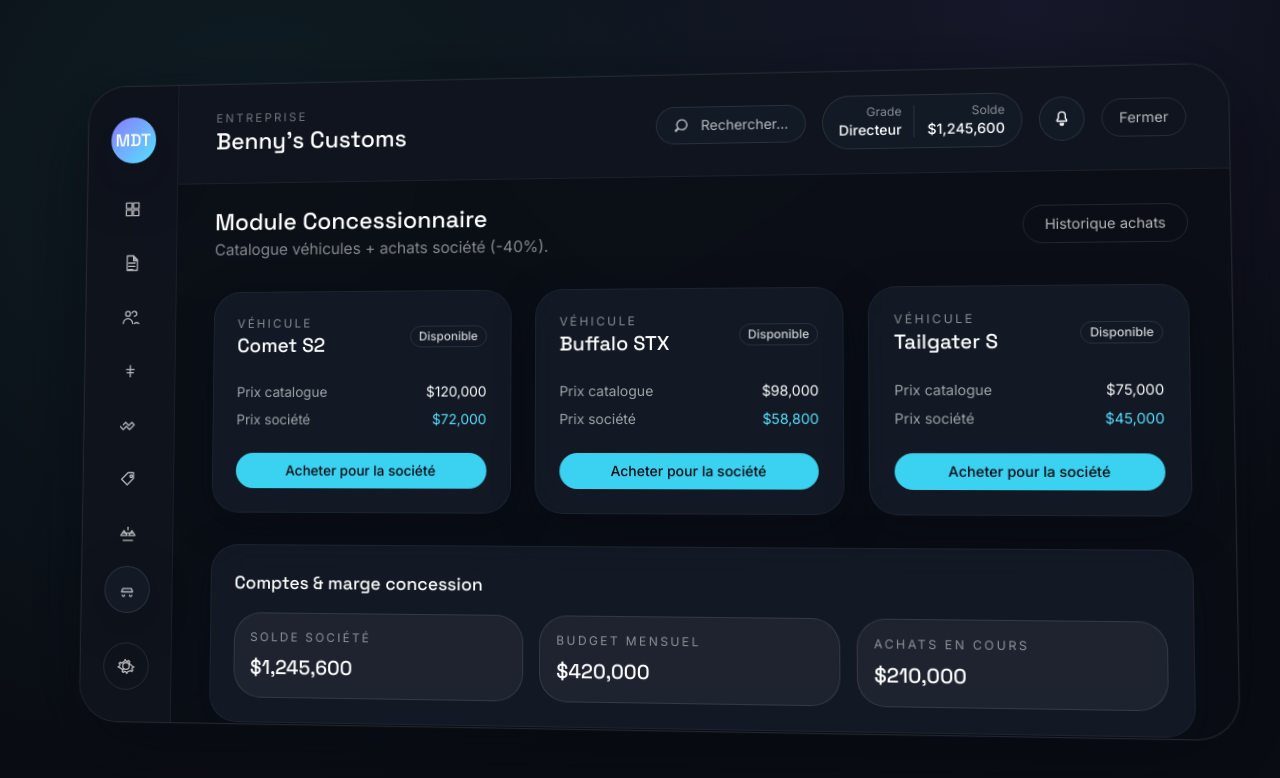
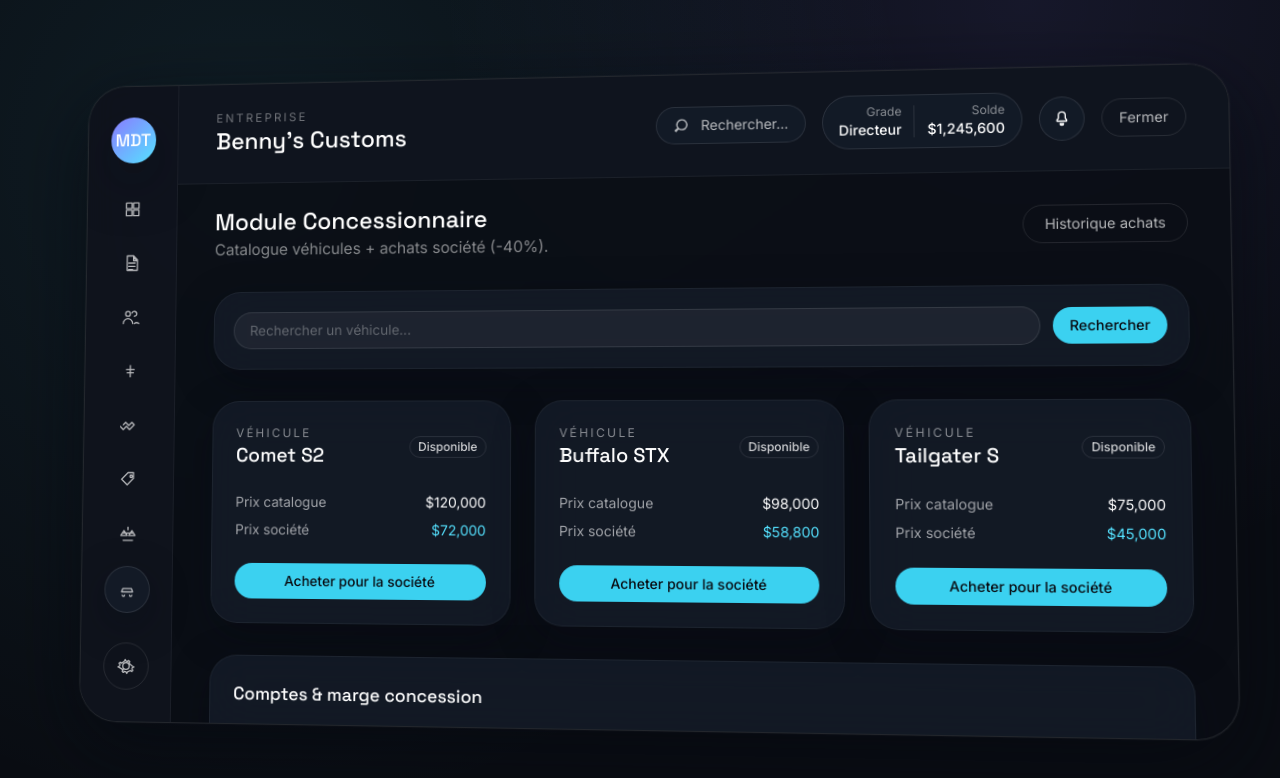
Before and after one commit to ZaK2BaK5906/tabv2, a React (Vite) app in the folder web/: page /dealership in a window 1280 px wide. Shown: the top 778 px of the page. Built offline with nearby package versions, Linux system fonts and the light colour scheme.

Commit message:
Add search actions across key pages

```diff
--- a/web/src/pages/Dealership.tsx
+++ b/web/src/pages/Dealership.tsx
@@ -15,6 +15,18 @@
         Historique achats
       </button>
     </header>
+
+    <div className="glass-panel rounded-2xl p-5">
+      <div className="flex items-center gap-3">
+        <input
+          className="w-full rounded-full border border-white/10 bg-white/5 px-4 py-2 text-sm text-white/70 placeholder:text-white/30"
+          placeholder="Rechercher un véhicule..."
+        />
+        <button className="rounded-full bg-accent-600 px-4 py-2 text-sm font-medium text-base-950">
+          Rechercher
+        </button>
+      </div>
+    </div>
 
     <section className="grid grid-cols-3 gap-6">
       {vehicles.map((vehicle) => (
--- a/web/src/pages/Employees.tsx
+++ b/web/src/pages/Employees.tsx
@@ -69,10 +69,15 @@
             </button>
           ))}
         </div>
-        <input
-          className="rounded-full border border-white/10 bg-white/5 px-4 py-2 text-sm text-white/70 placeholder:text-white/30"
-          placeholder="Recherche employé..."
-        />
+        <div className="flex items-center gap-2">
+          <input
+            className="rounded-full border border-white/10 bg-white/5 px-4 py-2 text-sm text-white/70 placeholder:text-white/30"
+            placeholder="Recherche employé..."
+          />
+          <button className="rounded-full bg-accent-600 px-4 py-2 text-xs font-medium text-base-950">
+            Rechercher
+          </button>
+        </div>
       </div>
 
       <div className="mt-6 overflow-hidden rounded-2xl border border-white/5">
--- a/web/src/pages/Invoices.tsx
+++ b/web/src/pages/Invoices.tsx
@@ -148,10 +148,15 @@
             </button>
           ))}
         </div>
-        <input
-          className="rounded-full border border-white/10 bg-white/5 px-4 py-2 text-sm text-white/70 placeholder:text-white/30"
-          placeholder="Recherche instantanée..."
-        />
+        <div className="flex items-center gap-2">
+          <input
+            className="rounded-full border border-white/10 bg-white/5 px-4 py-2 text-sm text-white/70 placeholder:text-white/30"
+            placeholder="Recherche instantanée..."
+          />
+          <button className="rounded-full bg-accent-600 px-4 py-2 text-xs font-medium text-base-950">
+            Rechercher
+          </button>
+        </div>
       </div>
 
       <div className="mt-6 overflow-hidden rounded-2xl border border-white/5">
--- a/web/src/pages/Partnerships.tsx
+++ b/web/src/pages/Partnerships.tsx
@@ -52,10 +52,15 @@
             </button>
           ))}
         </div>
-        <input
-          className="rounded-full border border-white/10 bg-white/5 px-4 py-2 text-sm text-white/70 placeholder:text-white/30"
-          placeholder="Recherche entreprise..."
-        />
+        <div className="flex items-center gap-2">
+          <input
+            className="rounded-full border border-white/10 bg-white/5 px-4 py-2 text-sm text-white/70 placeholder:text-white/30"
+            placeholder="Recherche entreprise..."
+          />
+          <button className="rounded-full bg-accent-600 px-4 py-2 text-xs font-medium text-base-950">
+            Rechercher
+          </button>
+        </div>
       </div>
 
       <div className="mt-6 overflow-hidden rounded-2xl border border-white/5">
--- a/web/src/pages/Products.tsx
+++ b/web/src/pages/Products.tsx
@@ -78,10 +78,15 @@
             </button>
           ))}
         </div>
-        <input
-          className="rounded-full border border-white/10 bg-white/5 px-4 py-2 text-sm text-white/70 placeholder:text-white/30"
-          placeholder="Recherche produit..."
-        />
+        <div className="flex items-center gap-2">
+          <input
+            className="rounded-full border border-white/10 bg-white/5 px-4 py-2 text-sm text-white/70 placeholder:text-white/30"
+            placeholder="Recherche produit..."
+          />
+          <button className="rounded-full bg-accent-600 px-4 py-2 text-xs font-medium text-base-950">
+            Rechercher
+          </button>
+        </div>
       </div>
 
       <div className="mt-6 overflow-hidden rounded-2xl border border-white/5">
--- a/web/src/pages/Taxes.tsx
+++ b/web/src/pages/Taxes.tsx
@@ -78,6 +78,15 @@
 
     <section className="glass-panel rounded-2xl p-6">
       <h3 className="font-display text-lg">Entreprises sous audit</h3>
+      <div className="mt-4 flex items-center gap-2">
+        <input
+          className="w-full rounded-full border border-white/10 bg-white/5 px-4 py-2 text-sm text-white/70 placeholder:text-white/30"
+          placeholder="Rechercher une entreprise..."
+        />
+        <button className="rounded-full bg-accent-600 px-4 py-2 text-xs font-medium text-base-950">
+          Rechercher
+        </button>
+      </div>
       <div className="mt-4 grid grid-cols-3 gap-4">
         {['Benny\'s Customs', 'Maze Bank', 'Dynasty 8'].map((company) => (
           <div key={company} className="rounded-2xl border border-white/10 bg-white/5 p-4">
```
